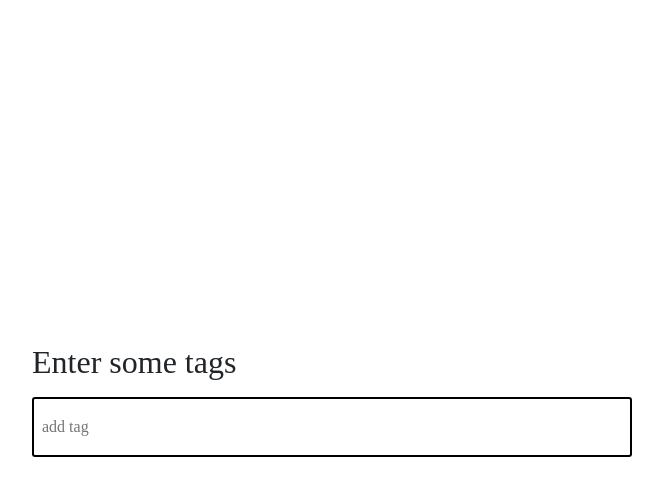
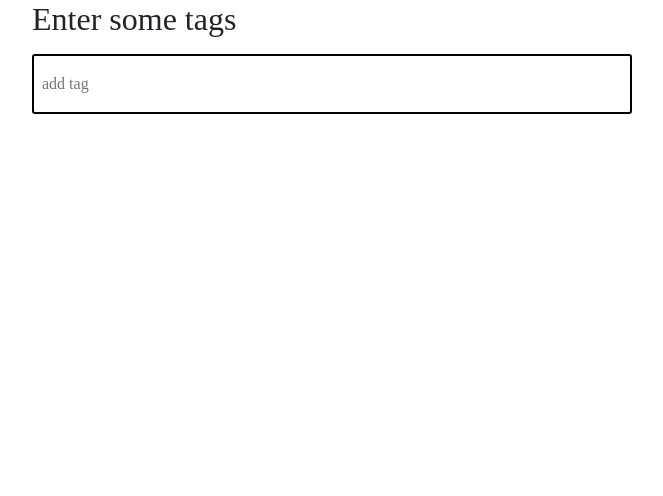
Before and after one commit to Liweibro/MultiCapstone, a React (Create React App) app in the folder frontend/src/: page /tag in a window 1280 px wide. Shown: the top 496 px of the page, without its empty margins (308-971 px from the left). Built offline with nearby package versions, Linux system fonts and the light colour scheme.

Commit message:
Add files via upload

```diff
--- a/frontend/src/src/Tag/Tag.css
+++ b/frontend/src/src/Tag/Tag.css
@@ -6,7 +6,7 @@
 
 html, body
 {
-    height: 100%;
+    height: auto;
 }
 
 body
```
